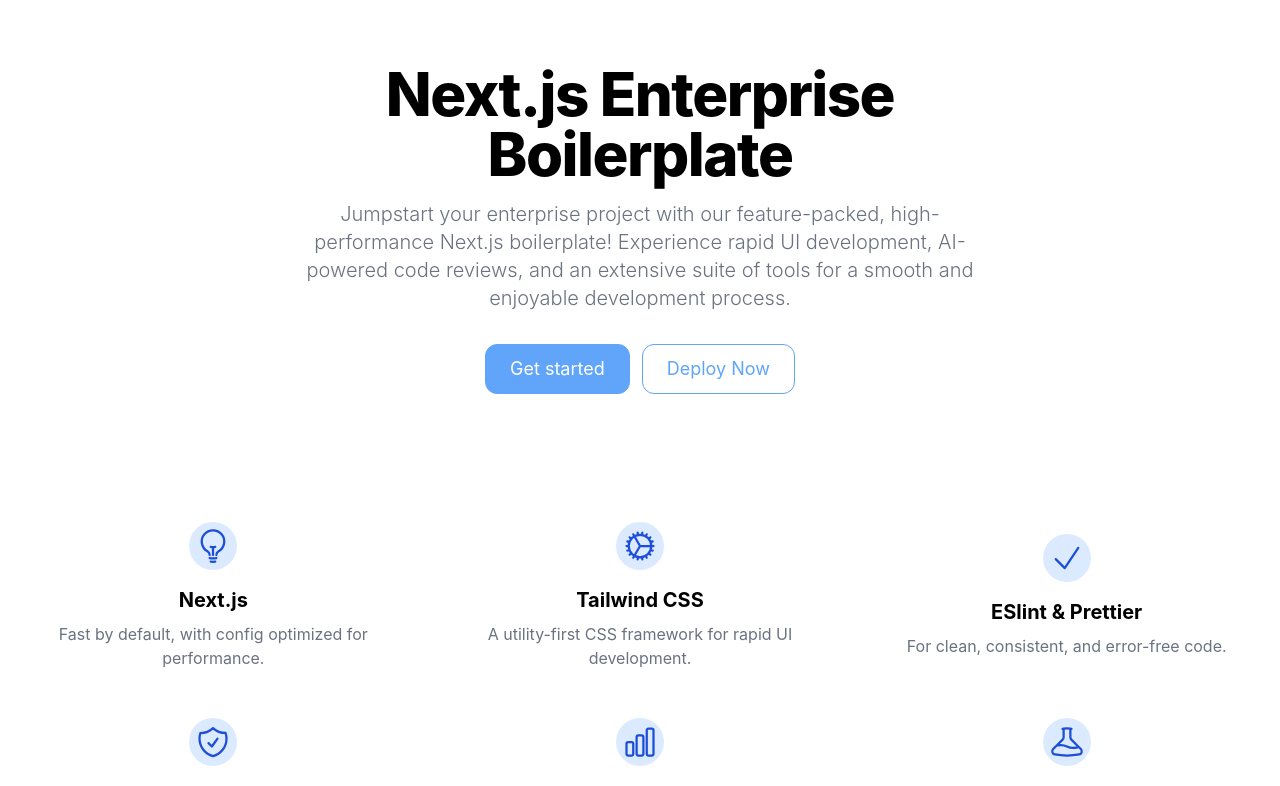
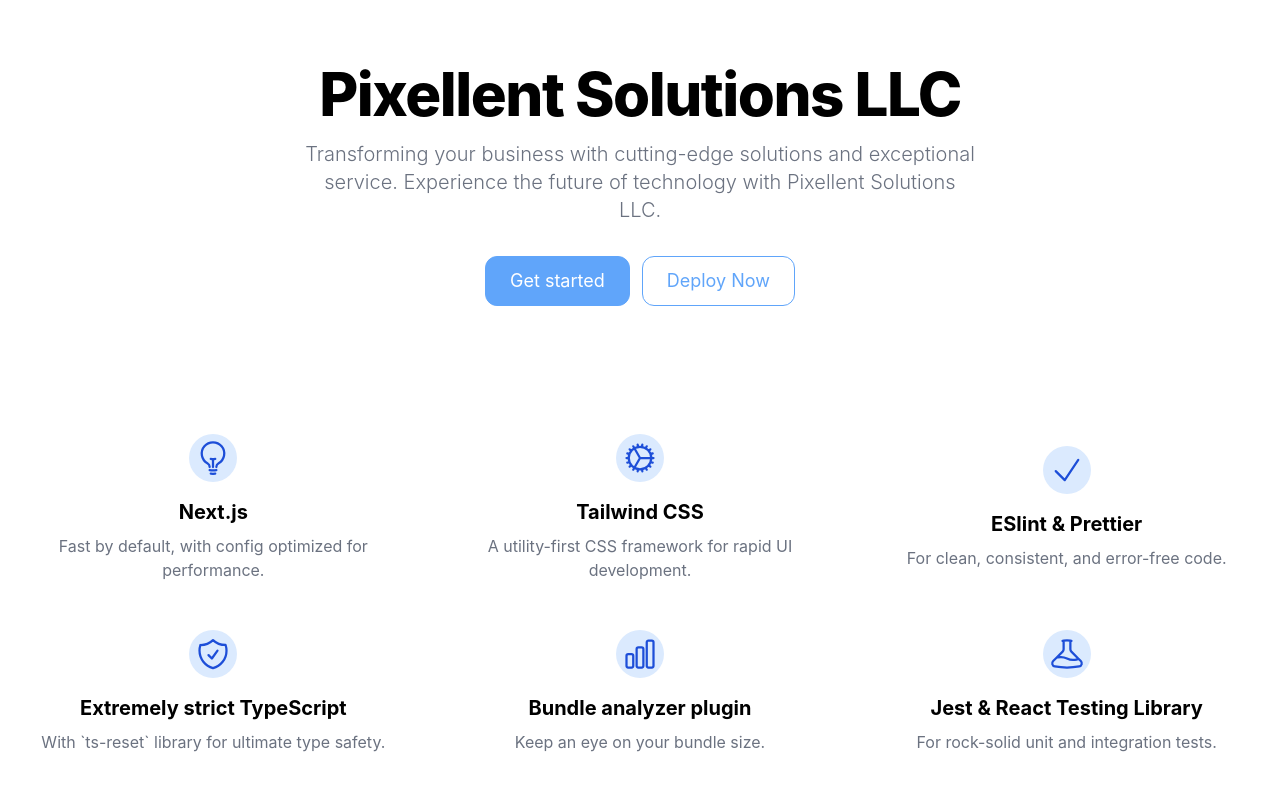
Before and after one commit to Pixellent-Solutions-LLC/pixellentsolutions, a Next.js app: page / in a window 1280 px wide. Shown: the top 786 px of the page. Built offline with nearby package versions, Linux system fonts and the light colour scheme.

Commit message:
first commit change

```diff
--- a/app/page.tsx
+++ b/app/page.tsx
@@ -1,23 +1,23 @@
-import { Metadata } from "next"
-import { Button } from "components/Button/Button"
-import { LP_GRID_ITEMS } from "lp-items"
+import { Metadata } from "next";
+import { Button } from "components/Button/Button";
+import { LP_GRID_ITEMS } from "lp-items";
 
 export const metadata: Metadata = {
-  title: "Next.js Enterprise Boilerplate",
+  title: "Pixellent Solutions LLC",
   twitter: {
     card: "summary_large_image",
   },
   openGraph: {
-    url: "https://next-enterprise.vercel.app/",
+    url: "https://pixellent-solutions.vercel.app/",
     images: [
       {
         width: 1200,
         height: 630,
-        url: "https://raw.githubusercontent.com/Blazity/next-enterprise/main/.github/assets/project-logo.png",
+        url: "https://path/to/pixellent/logo.png", // Update this with the actual URL to your new logo
       },
     ],
   },
-}
+};
 
 export default function Web() {
   return (
@@ -26,18 +26,16 @@
         <div className="mx-auto grid max-w-screen-xl px-4 py-8 text-center lg:py-16">
           <div className="mx-auto place-self-center">
             <h1 className="mb-4 max-w-2xl text-4xl font-extrabold leading-none tracking-tight dark:text-white md:text-5xl xl:text-6xl">
-              Next.js Enterprise Boilerplate
+              Pixellent Solutions LLC
             </h1>
             <p className="mb-6 max-w-2xl font-light text-gray-500 dark:text-gray-400 md:text-lg lg:mb-8 lg:text-xl">
-              Jumpstart your enterprise project with our feature-packed, high-performance Next.js boilerplate!
-              Experience rapid UI development, AI-powered code reviews, and an extensive suite of tools for a smooth and
-              enjoyable development process.
+              Transforming your business with cutting-edge solutions and exceptional service. Experience the future of technology with Pixellent Solutions LLC.
             </p>
-            <Button href="https://github.com/Blazity/next-enterprise" className="mr-3">
+            <Button href="https://github.com/your-repo/pixellent-solutions" className="mr-3">
               Get started
             </Button>
             <Button
-              href="https://vercel.com/new/git/external?repository-url=https://github.com/Blazity/next-enterprise"
+              href="https://vercel.com/new/git/external?repository-url=https://github.com/your-repo/pixellent-solutions"
               intent="secondary"
             >
               Deploy Now
@@ -61,5 +59,5 @@
         </div>
       </section>
     </>
-  )
+  );
 }
```
